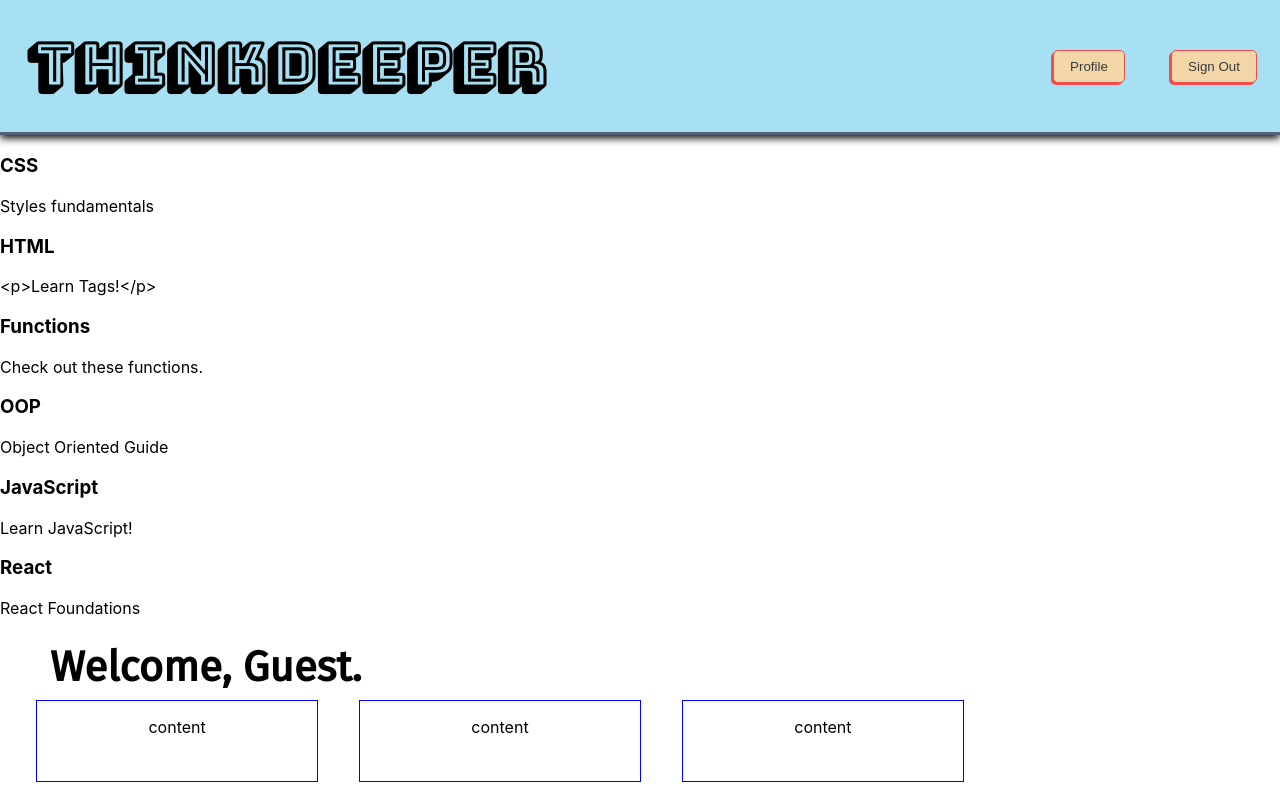
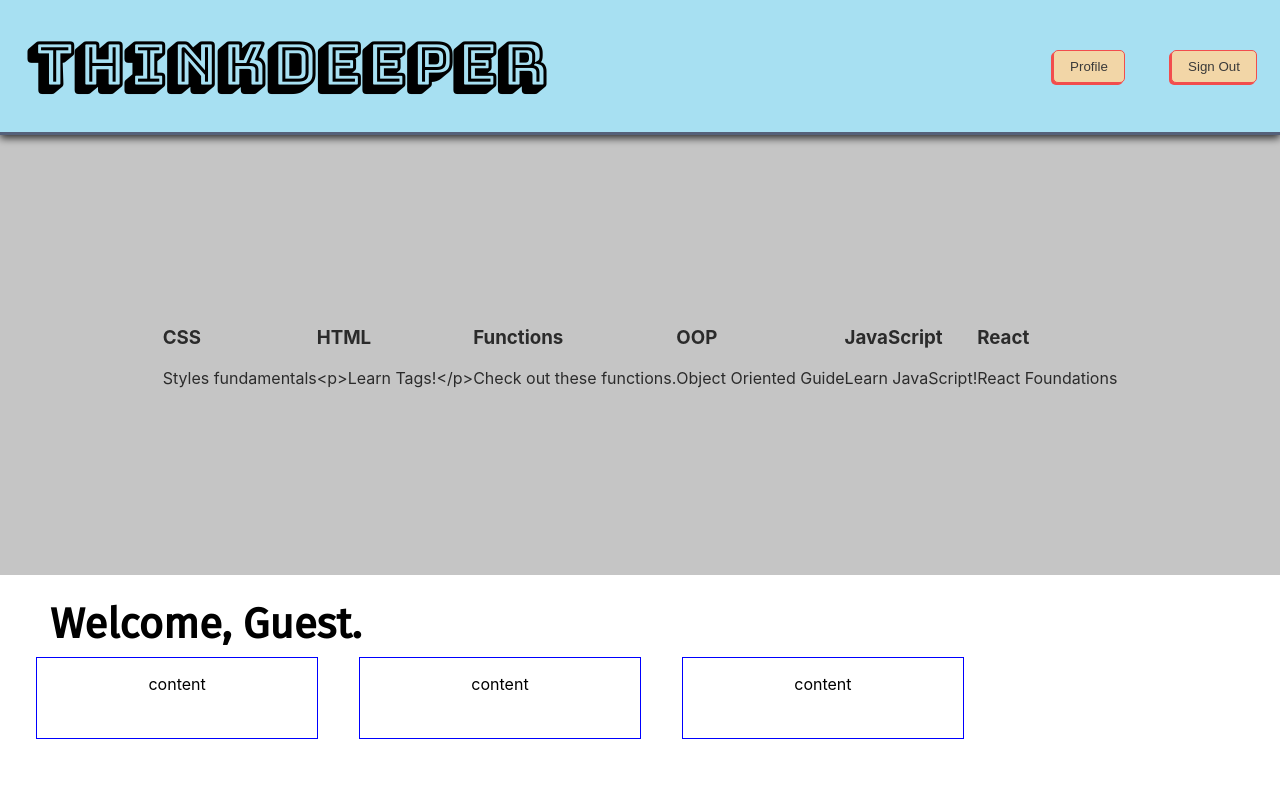
Before and after one commit to KevinKra/DeepThought, a React (Create React App) app: page / in a window 1280 px wide. Built offline with nearby package versions, Linux system fonts and the light colour scheme.

Commit message:
Increase height

```diff
--- a/src/styles/_CardSlideshow.scss
+++ b/src/styles/_CardSlideshow.scss
@@ -1,20 +1,20 @@
 @import "variables";
 
-.cardSlideShow {
+.card-slide-show {
   display: flex;
   align-items: center;
   justify-content: center;
   height: 55vh;
   min-height: 425px;
   max-height: 575px;
-  overflow: hidden;
-  overflow-x: scroll;
+  // width: 300%;
+  // overflow-x: scroll;
+  overflow: auto;
 }
 
-.blurScreen {
+.blur-screen {
   position: absolute;
   background-color: rgba(109, 109, 109, 0.397);
-  // backdrop-filter: blur(100%);
   width: 100%;
   z-index: 0;
   min-height: 425px;
```
